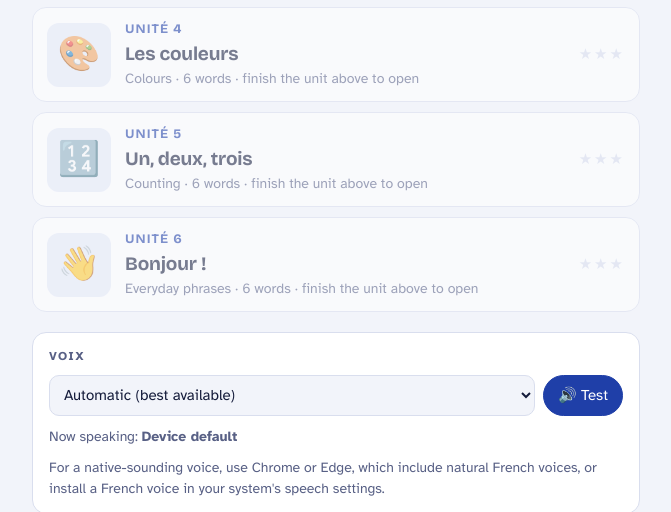
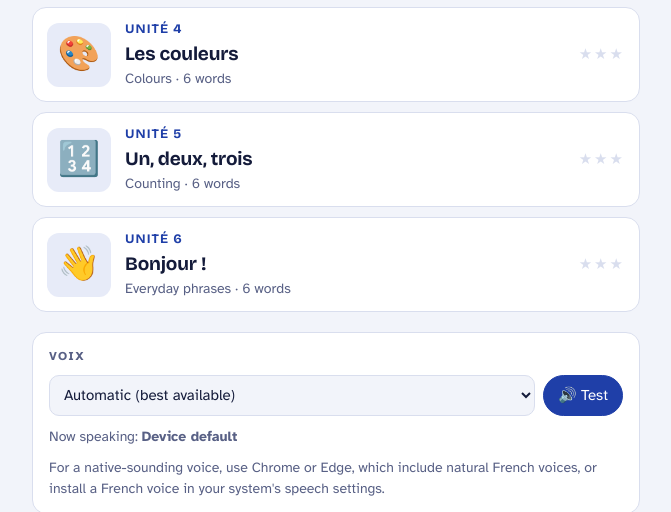
Before and after one commit to junhakwon/junhakwon, a plain HTML site: page Parlons/index.html in a window 1280 px wide. Shown: the part 729-1241 px from the top of the page, without its empty margins (304-975 px from the left). Drawn offline with nearby package versions, Linux system fonts and the light colour scheme.

Commit message:
Parlons: unlock all units
Co-Authored-By: Claude Opus 5.5 <noreply@anthropic.com>
Claude-Session: https://claude.ai/code/session_01TjTzFREVYrMf5kE4YxkZwB

```diff
--- a/Parlons/index.html
+++ b/Parlons/index.html
@@ -346,7 +346,7 @@ function renderHome() {
   const list = $(`<section class="units" aria-label="Units"></section>`);
   UNITS.forEach((u, idx) => {
     const best = S.best[u.id] || 0;
-    const open = idx === 0 || (S.best[UNITS[idx - 1].id] || 0) > 0;
+    const open = true;
     const b = $(`<button class="unit" ${open ? "" : "disabled"}>
       <span class="pic" aria-hidden="true">${u.pic}</span>
       <span><span class="no">UNITÉ ${idx + 1}</span><h3>${esc(u.title)}</h3><span class="sub">${esc(u.sub)} · ${u.items.length} words${open ? "" : " · finish the unit above to open"}</span></span>
```
